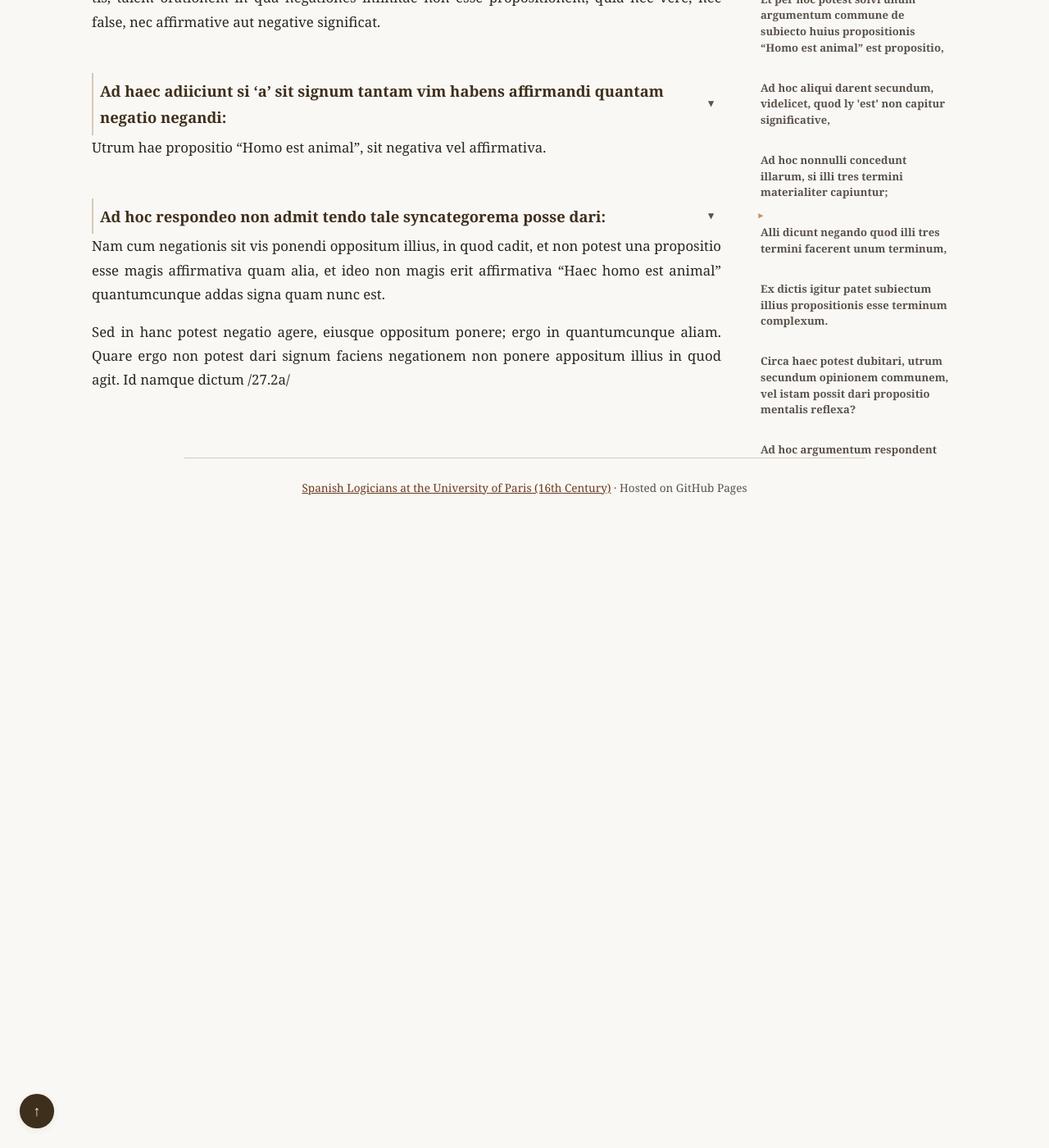
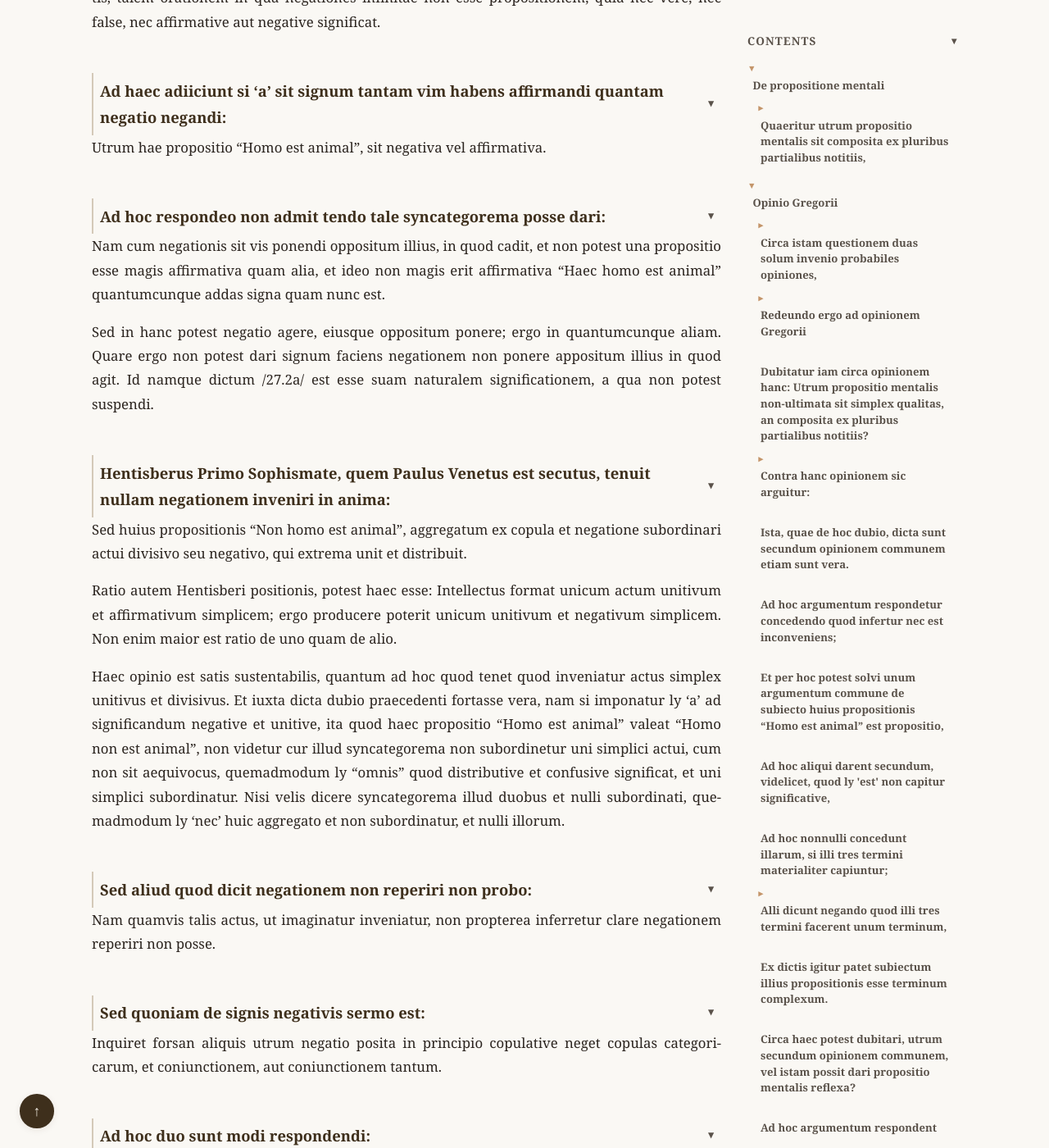
Before and after one commit to JoseBalado/Spanish-Logicians-at-the-University-of-Paris, a Jekyll site: the page built from philosophers/Fernando-de-Enzinas/Tractatus-de-compositione-propositionis-mentalis-1528.md, in a window 1280 px wide and 1400 px high, scrolled down 114722 px. Shown: the whole window at 82% size. Built offline with Jekyll 4.4.1, drawn with Linux system fonts in a browser that asks for light colours; before the commit the page ends 115352 px from its top, so only the background shows below that; some of the changed text lies outside the part shown.

Commit message:
Enzinas. Tractatus: Page 27.2

```diff
--- a/philosophers/Fernando-de-Enzinas/Tractatus-de-compositione-propositionis-mentalis-1528.md
+++ b/philosophers/Fernando-de-Enzinas/Tractatus-de-compositione-propositionis-mentalis-1528.md
@@ -1948,7 +1948,7 @@ Consequentia patet cum maiori, et minor probatur: Imprimis ipsa non poterit nega
 
 Supposito modo quo producitur actus negativus, nam intellectus producit actum negativum /26.2a/ ex conatu quo conatur intelligere praedicatum removeri a subiecto.
 
-# De aequiuocatione in mente
+# De aequiuocatione in mente et qualiter significet negatio
 
 ### Tunc arguitur sic:
 
@@ -2022,7 +2022,72 @@ Utrum hae propositio "Homo est animal", sit negativa vel affirmativa.
 
 Nam cum negationis sit vis ponendi oppositum illius, in quod cadit, et non potest una propositio esse magis affirmativa quam alia, et ideo non magis erit affirmativa "Haec homo est animal" quantumcunque addas signa quam nunc est.
 
-Sed in hanc potest negatio agere, eiusque oppositum ponere; ergo in quantumcunque aliam. Quare ergo non potest dari signum faciens negationem non ponere appositum illius in quod agit. Id namque dictum /27.2a/
+Sed in hanc potest negatio agere, eiusque oppositum ponere; ergo in quantumcunque aliam. Quare ergo non potest dari signum faciens negationem non ponere appositum illius in quod agit. Id namque dictum /27.2a/ est esse suam naturalem significationem, a qua non potest suspendi.
+
+### Hentisberus Primo Sophismate, quem Paulus Venetus est secutus, tenuit nullam negationem inveniri in anima:
+
+Sed huius propositionis "Non homo est animal", aggregatum ex copula et negatione subordinari actui divisivo seu negativo, qui extrema unit et distribuit.
+
+Ratio autem Hentisberi positionis, potest haec esse: Intellectus format unicum actum unitivum et affirmativum simplicem; ergo producere poterit unicum unitivum et negativum simplicem. Non enim maior est ratio de uno quam de alio.
+
+Haec opinio est satis sustentabilis, quantum ad hoc quod tenet quod inveniatur actus simplex unitivus et divisivus. Et iuxta dicta dubio praecedenti fortasse vera, nam si imponatur ly 'a' ad significandum negative et unitive, ita quod haec propositio "Homo est animal" valeat "Homo non est animal", non videtur cur illud syncategorema non subordinetur uni simplici actui, cum non sit aequivocus, quemadmodum ly "omnis" quod distributive et confusive significat, et uni simplici subordinatur. Nisi velis dicere syncategorema illud duobus et nulli subordinati, quemadmodum ly 'nec' huic aggregato et non subordinatur, et nulli illorum.
+
+### Sed aliud quod dicit negationem non reperiri non probo:
+
+Nam quamvis talis actus, ut imaginatur inveniatur, non propterea inferretur clare negationem reperiri non posse.
+
+### Sed quoniam de signis negativis sermo est:
+
+Inquiret forsan aliquis utrum negatio posita in principio copulative neget copulas categoricarum, et coniunctionem, aut coniunctionem tantum.
+
+### Ad hoc duo sunt modi respondendi:
+
+Quorum unus tenet negationem positam in principio propositionis hypotheticae negare copulas categoricarum earumque extrema distribuere, et in coniunctionem principalem agere. Quem modum insequitur Ioannes Dorp, quem modum quidam dicit non esse sustentabilem his argumentis.
+
+### Primo sic arguit:
+
+Sequitur quod aliqua propositio necessaria efficietur impossibilis in mente ultimata hoc patet, quia pars huius copulative "Homo est animal et Deus est" est necessaria, et si addatur negatio toti copulative est impossibilis. Nam si necessaria esset, non negaretur
+eius copula.
+
+### Hoc nullam habet apparentiam:
+
+Unde /27.2b/ post additionem dico quod est necessaria illa secunda pars quod quando infers; ergo non negatur eius copula.
+
+Nego consequentiam: Nonne praeiacens huius "'Nullus Deus est' est necessaria", et tamen copula eius non negatur.
+
+Scio tamen illatum concedi a Iohanne Dorp sed non curo, nam aliud est defendere Iohannem Dorp, aliud hunc modum, qui tenebatur antequam Dorp nasceretur.
+
+### Secundo arguit:
+
+Sequitur quod duae mentales dantur synonymae, et tamen in una earum ponitur aliquod syncategorema quod non ponitur in altera secundum se vel suum synonymum. Hoc patet de ista "Nullus Deus est iustus" quae est synonyma cum secunda parte huius "Non homo currit et Deus est istius".
+
+### Ad hoc respondeo negando sequelam:
+
+Et ad probationem nego quod illae duae sint synonymae. Nam quemadmodum haec "Nullus Deus est iustus" non est synonyma cum sua praeiacente. Ita nec est synonyma cum secunda parte copulativae assumptae.
+
+### Tertio arguitur:
+
+Sequitur quod secunda categorica huius "Non homo est animal et Deus est" esset ulis negativa quod, si concedas sicut, Iohannes Dorp, sequitur praeiacentem huius "Non homo est animal esse universalem negativam.
+
+Ad hoc respondeo quod dupliciter potest loqui de secunda parte huius "Non homo est animal et Deus est" nam secunda pars eius improprie (ut aliqui dicerent) esset haec "Non Deus est". Unde oportet negationem addi illis partibus in quas agit, alio modo de parte proprie nego sequelam, et quamvis id Dorp concedat, non curo.
+
+### Quarto arguitur. Sensus huius "Homo est animal et Deus est" est iste:
+
+Ita est in re quod homo est animal et Deus est; ergo sensus huius "Non homo est animal et Deus est" erit iste, "Non est ita quod homo est animal et Deus est", sed hic copulae categoricarum non negantur; ergo nec in copulativa.
+
+### Argumentum hoc etiam nihil concludit:
+
+Nam eodem probaretur quod haec non esset negativa "Nullus homo est animal", nam eius sensus non est ita quod homo est animal, in qua copula secunda non negatur.
+
+Posset dici etiam quod in ista "Non est ita quod homo est animal et Deus" est
+copulae categoricarum negantur.
+
+### Ultimo arguitur:
+
+Sequitur quod copulativa affirmativa non aequivaleret disiunctive affirmative / compositae ex partibus contradicentibus. Hoc patet, nam si aliquae aequivalerent, maxime essent istae "Homo est animal et Deus est", et "Omnis homo non est animal", /28.1a/ ut "Nullus Deus est".
+
+# De natura negationis in propositione hypothetica
+
 
 <!--
 ## Apparatus Criticus Reference
@@ -2044,4 +2109,5 @@ Page 20.2b: ex ] emend. est
 Page 21.2a: quaelibet ] emend. queliaꝫ
 Page 26.1b: distributive ] emend. distributi
 Page 26.1b: speciei ] emend. specie
+Page 27.2b: ita ] emend. ista
 -->
```
